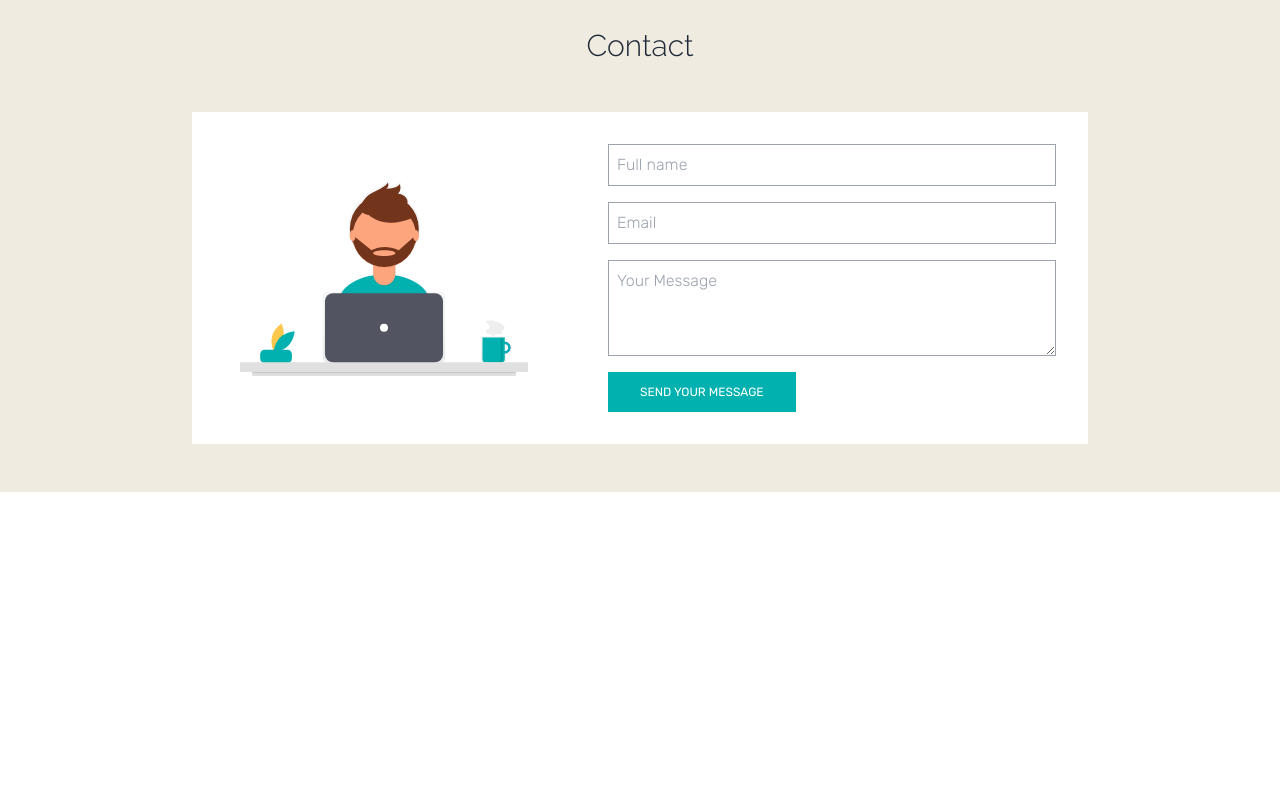
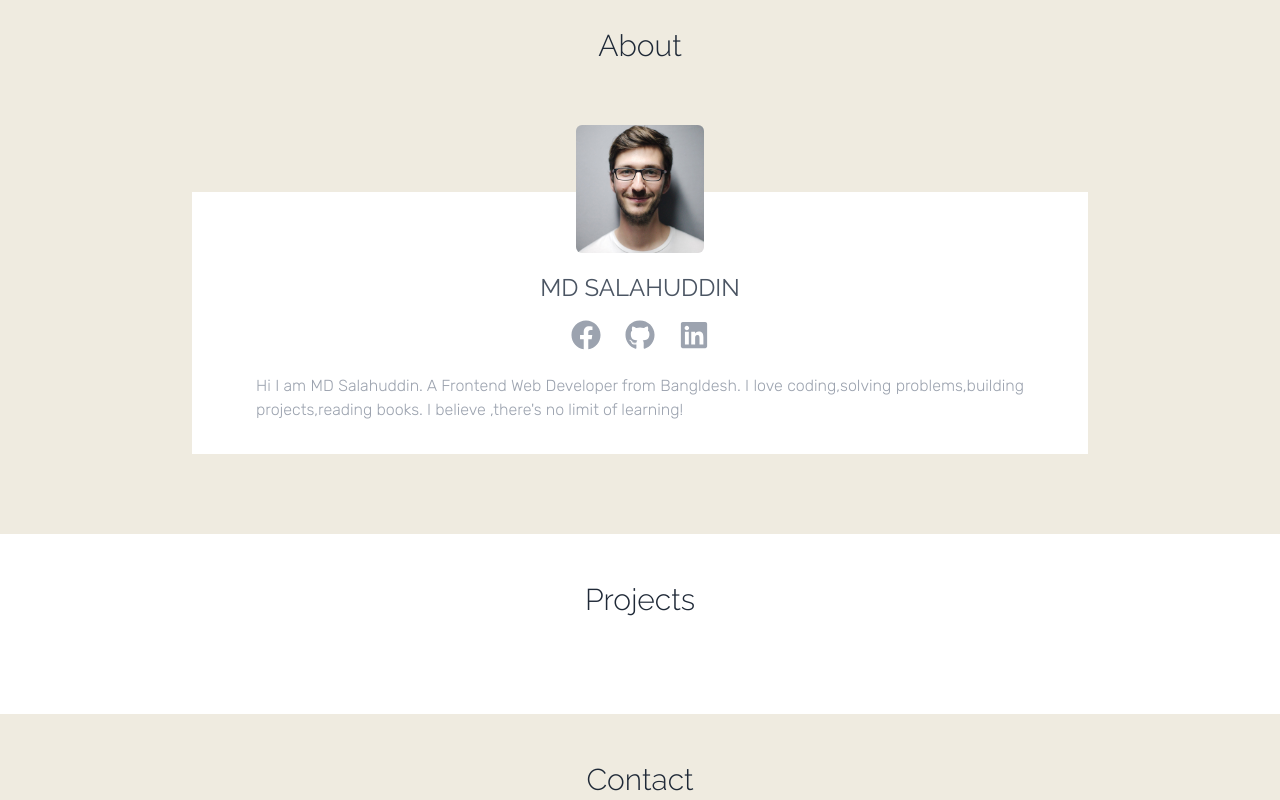
Before and after one commit to mdsalahuddin2001/portfolio, a React (Create React App) app: page / in a window 1280 px wide. Shown: the part 820-1620 px from the top of the page. Before the commit the page ends 1312 px from the top, so only its background shows below. Built offline with nearby package versions, Linux system fonts and the light colour scheme.

Commit message:
upto about section

```diff
--- /dev/null
+++ b/src/components/About.jsx
@@ -0,0 +1,50 @@
+import { FaGithub, FaLinkedin, FaFacebook } from 'react-icons/fa';
+import SectionTitle from './SectionTitle';
+
+const About = () => {
+  return (
+    <section className="bg-brownWhite py-12 pb-20">
+      <div className="container">
+        <SectionTitle>About</SectionTitle>
+        <div className="max-w-4xl bg-white px-4 py-8  m-auto mt-20 relative">
+          <img
+            src="/images/profile.jpg"
+            alt="profile"
+            className="absolute w-32 h-32 -top-1/2 left-1/2 -translate-x-1/2 translate-y-1/2 rounded-md"
+          />
+          <h4 className="text-2xl uppercase text-center text-gray-600 font-raleway mb-4 mt-12 ">
+            MD Salahuddin
+          </h4>
+          <div className="flex items-center justify-center space-x-6 mb-6">
+            <a
+              href="https://www.facebook.com/mdsalahuddin2001"
+              className="block text-3xl text-gray-400 hover:text-blue-500 transition"
+            >
+              <FaFacebook />
+            </a>
+            <a
+              href="www.github.com/mdsalahuddin2001"
+              className="block text-3xl text-gray-400 hover:text-black transition"
+              text-2xl
+            >
+              <FaGithub />
+            </a>
+            <a
+              href="https://bd.linkedin.com/mdsalahuddin2001"
+              className="block text-3xl text-gray-400 hover:text-blue-400 transition"
+            >
+              <FaLinkedin />
+            </a>
+          </div>
+          <p className="lg:text-justify text-gray-400 font-light max-w-3xl m-auto">
+            Hi I am MD Salahuddin. A Frontend Web Developer from Bangldesh. I
+            love coding,solving problems,building projects,reading books. I
+            believe ,there's no limit of learning!
+          </p>
+        </div>
+      </div>
+    </section>
+  );
+};
+
+export default About;
--- a/src/components/Button.jsx
+++ b/src/components/Button.jsx
@@ -9,8 +9,10 @@ const Button = ({
   return (
     <button
       type={type}
-      className={`px-8 py-3 cursor-pointer uppercase hover:scale-110 transition-all ${
-        variant === 'primary' ? 'bg-primary' : 'bg-secondary'
+      className={`px-8 py-3 cursor-pointer uppercase transition duration-300 ${
+        variant === 'primary'
+          ? 'bg-primary border border-primary  hover:text-primary hover:bg-transparent'
+          : 'bg-secondary border border-secondary hover:text-secondary hover:bg-transparent'
       }  text-white ${className} `}
     >
       {children}
--- /dev/null
+++ b/src/components/Projects.jsx
@@ -0,0 +1,12 @@
+import React from 'react';
+import SectionTitle from './SectionTitle';
+
+const Projects = () => {
+  return (
+    <section className="py-12">
+      <SectionTitle>Projects</SectionTitle>
+    </section>
+  );
+};
+
+export default Projects;
--- a/src/pages/Home.jsx
+++ b/src/pages/Home.jsx
@@ -1,13 +1,17 @@
 import React from 'react';
+import About from '../components/About';
 import Banner from '../components/Banner';
 import Contact from '../components/Contact';
 import Navbar from '../components/Navbar';
+import Projects from '../components/Projects';
 
 const Home = () => {
   return (
     <>
       <Navbar />
       <Banner />
+      <About />
+      <Projects />
       <Contact />
     </>
   );
```
Also changed, not shown: public/images/profile.jpg (added).
